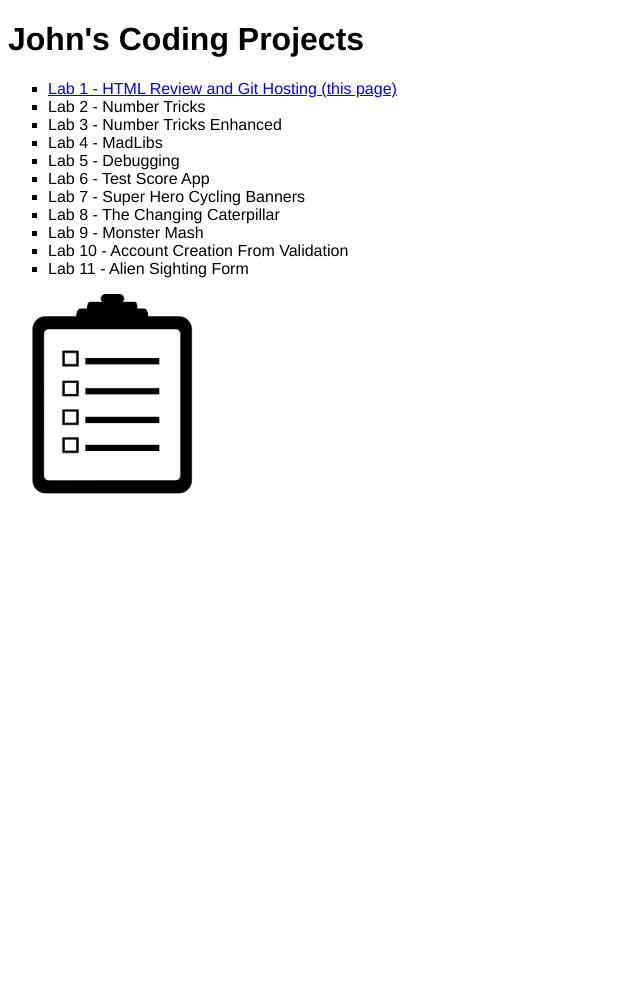
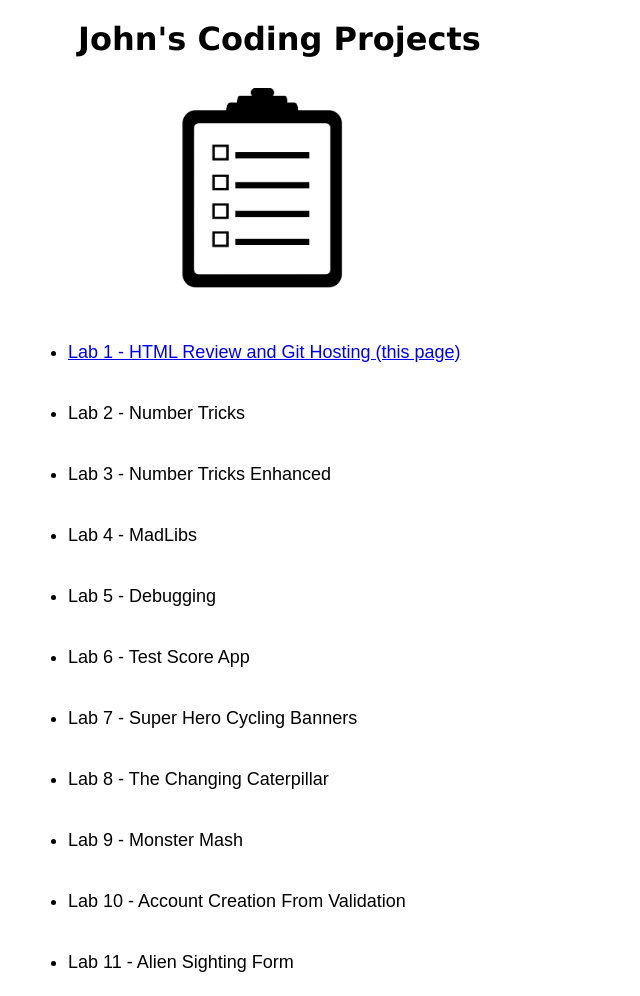
Before and after one commit to jcollins54/Coding-Projects, a plain HTML site: page index.html in a window 1280 px wide. Shown: the whole page, without its empty margins (0-640 px from the left). Before the commit the page ends 800 px from the top, so only its background shows below. Drawn offline with Linux system fonts and the light colour scheme.

Commit message:
Add files via upload

```diff
--- a/index.html
+++ b/index.html
@@ -9,8 +9,12 @@
     <link rel="stylesheet" href="main.css">
 
     <h1>John's Coding Projects</h1>
+    <img-div>
+        <img src="list_image.png" alt="List" style="width:200px;height:200px;">
+    </img-div>
     <ul>
-    <li><a href="https://jcollins54.github.io/Coding-Projects/">
+    <li>
+    <a href="https://jcollins54.github.io/Coding-Projects/">
     Lab 1 - HTML Review and Git Hosting (this page)</a></li>
     <li>Lab 2 - Number Tricks</li>
     <li>Lab 3 - Number Tricks Enhanced</li>
@@ -23,8 +27,5 @@
     <li>Lab 10 - Account Creation From Validation</li>
     <li>Lab 11 - Alien Sighting Form</li>
     </ul>
-<img-div>
-    <img src="list_image.png" alt="List" style="width:200px;height:200px;">
-</img-div>
 </body>
 </html>
--- a/main.css
+++ b/main.css
@@ -1,9 +1,19 @@
 h1{
-    font-family: helvetica
+    font-family:Verdana, Geneva, Tahoma, sans-serif ;
+    margin: 20px 70px;
 }
 ul {
     font-family: helvetica;
+    margin:20px ;
+
 }
 li {
-    list-style: square;
+    font-family: Arial, Helvetica, sans-serif;
+    font-size: large;
+    list-style:disc;
+    padding-top: 20px;
+    padding-bottom: 20px;
   }
+img{
+    margin:10px 150px
+}
```
